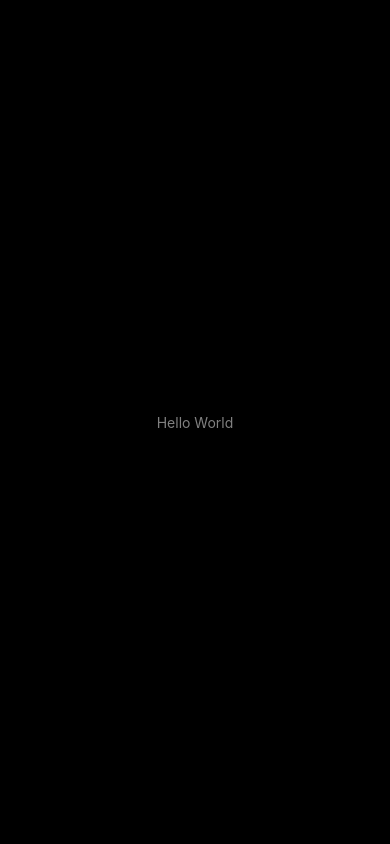
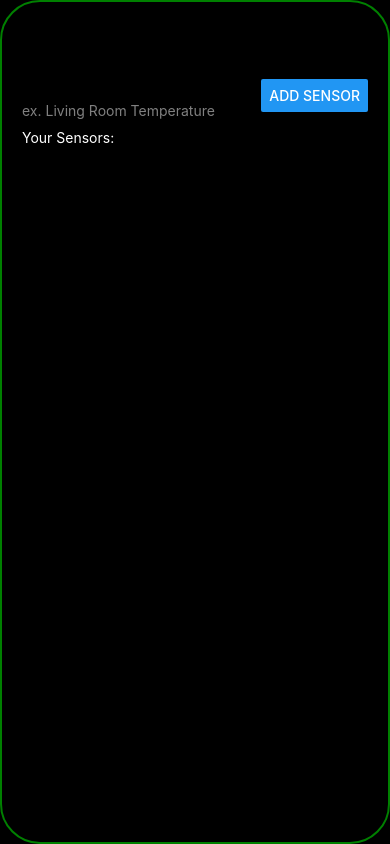
Before and after one commit to gallbotond/smart-home-project-frontend, a React Native app: screen / in a window 390 px wide. Built offline with nearby package versions, Linux system fonts and the light colour scheme.

Commit message:
create sensor page

```diff
--- a/App.js
+++ b/App.js
@@ -1,23 +1,55 @@
 import { StatusBar } from "expo-status-bar";
-import { StyleSheet, Text, View } from "react-native";
+import { StyleSheet, Text, View, Button, TextInput } from "react-native";
 
 export default function App() {
   return (
     <View style={styles.container}>
-      <Text style={styles.text}>Hello World</Text>
-      <StatusBar style="auto" />
+      <View style={styles.view}>
+        <View style={styles.inputContainer}>
+          <TextInput
+            style={styles.textInput}
+            placeholder="ex. Living Room Temperature"
+            placeholderTextColor={"gray"}
+          />
+          <Button style={styles.button} title="Add Sensor" />
+        </View>
+        <View>
+          <Text style={styles.text}>Your Sensors:</Text>
+        </View>
+      </View>
     </View>
   );
 }
 
 const styles = StyleSheet.create({
   container: {
+    backgroundColor: "black",
     flex: 1,
-    backgroundColor: "black",
-    alignItems: "center",
-    justifyContent: "center",
   },
   text: {
-    color: "gray",
+    color: "white",
+    marginBottom: 10,
+    marginTop: 10,
   },
+  textInput: {
+    color: "white",
+    marginTop: 30
+  },
+  button: {
+    margin: 'auto'
+  },
+  view: {
+    borderColor: "green",
+    borderWidth: 2,
+    padding: 20,
+    borderRadius: 40,
+    flex: 1,
+    margin: 0
+  },
+  inputContainer: {
+    flexDirection: 'row',
+    justifyContent: 'space-between',
+    marginTop: 50,
+    alignItems: 'center',
+  }
 });
--- a/app.json
+++ b/app.json
@@ -3,6 +3,7 @@
     "name": "smart-home-project-frontend",
     "slug": "smart-home-project-frontend",
     "version": "1.0.0",
+    "owner": "gallbotond",
     "orientation": "portrait",
     "icon": "./assets/icon.png",
     "userInterfaceStyle": "light",
@@ -14,9 +15,7 @@
     "updates": {
       "fallbackToCacheTimeout": 0
     },
-    "assetBundlePatterns": [
-      "**/*"
-    ],
+    "assetBundlePatterns": ["**/*"],
     "ios": {
       "supportsTablet": true
     },
```
